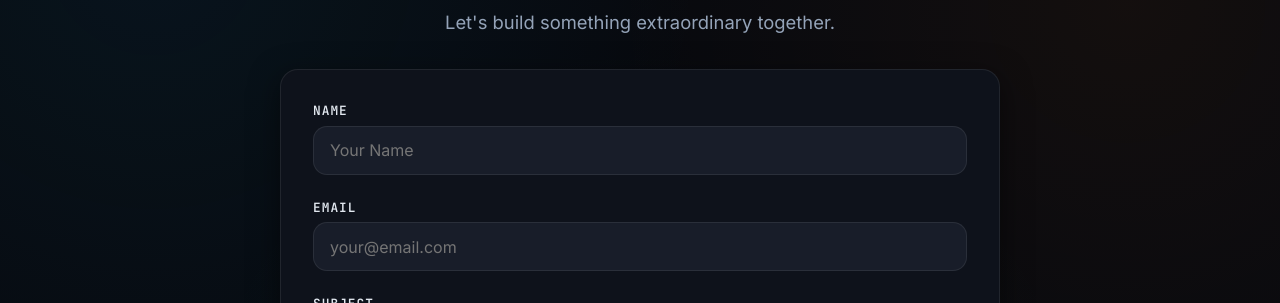
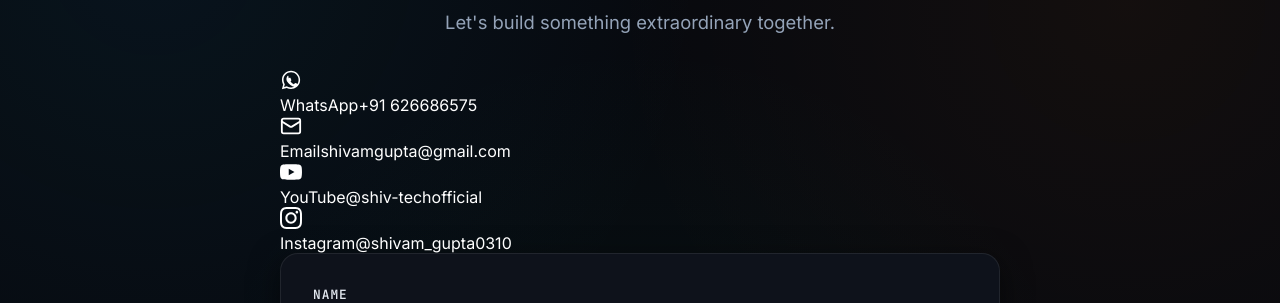
Before and after one commit to shivamgupt-2010/shiv-website, a Next.js app: page /contact in a window 1280 px wide. Shown: the part 172-475 px from the top of the page. Built offline with nearby package versions, Linux system fonts and the light colour scheme; no server answers.

Commit message:
feat: add WhatsApp, YouTube, Instagram and Email contact details and floating chat badge

```diff
--- a/src/app/(public)/contact/ContactClient.tsx
+++ b/src/app/(public)/contact/ContactClient.tsx
@@ -5,6 +5,7 @@ import { useSearchParams } from 'next/navigation';
 import { useState, useEffect, Suspense, useRef } from 'react';
 import { submitContactForm } from '@/app/actions/publicContact';
 import styles from './page.module.css';
+import { WhatsAppIcon, YouTubeIcon, InstagramIcon, EmailIcon } from '@/components/common/SocialIcons';
 
 function ContactForm() {
   const searchParams = useSearchParams();
@@ -125,6 +126,68 @@ export default function ContactClient() {
           <h1 className={styles.title}>Start a Project.</h1>
           <p className={styles.subtitle}>Let's build something extraordinary together.</p>
         </div>
+
+        {/* Direct Channels */}
+        <div className={styles.channelsGrid}>
+          <a
+            href="https://wa.me/91626686575"
+            target="_blank"
+            rel="noopener noreferrer"
+            className={`${styles.channelCard} ${styles.channelWhatsApp}`}
+          >
+            <div className={styles.channelIcon}>
+              <WhatsAppIcon size={22} />
+            </div>
+            <div className={styles.channelInfo}>
+              <span className={styles.channelLabel}>WhatsApp</span>
+              <span className={styles.channelValue}>+91 626686575</span>
+            </div>
+          </a>
+
+          <a
+            href="mailto:shivamgupta@gmail.com"
+            className={`${styles.channelCard} ${styles.channelEmail}`}
+          >
+            <div className={styles.channelIcon}>
+              <EmailIcon size={22} />
+            </div>
+            <div className={styles.channelInfo}>
+              <span className={styles.channelLabel}>Email</span>
+              <span className={styles.channelValue}>shivamgupta@gmail.com</span>
+            </div>
+          </a>
+
+          <a
+            href="https://youtube.com/@shiv-techofficial?si=waKKCQ642kNOw5Hu"
+            target="_blank"
+            rel="noopener noreferrer"
+            className={`${styles.channelCard} ${styles.channelYoutube}`}
+          >
+            <div className={styles.channelIcon}>
+              <YouTubeIcon size={22} />
+            </div>
+            <div className={styles.channelInfo}>
+              <span className={styles.channelLabel}>YouTube</span>
+              <span className={styles.channelValue}>@shiv-techofficial</span>
+            </div>
+          </a>
+
+          <a
+            href="https://www.instagram.com/shivam_gupta0310/"
+            target="_blank"
+            rel="noopener noreferrer"
+            className={`${styles.channelCard} ${styles.channelInstagram}`}
+          >
+            <div className={styles.channelIcon}>
+              <InstagramIcon size={22} />
+            </div>
+            <div className={styles.channelInfo}>
+              <span className={styles.channelLabel}>Instagram</span>
+              <span className={styles.channelValue}>@shivam_gupta0310</span>
+            </div>
+          </a>
+        </div>
+
         <Suspense fallback={<div style={{ textAlign: 'center', padding: '2rem' }}>Loading form...</div>}>
           <ContactForm />
         </Suspense>
```
